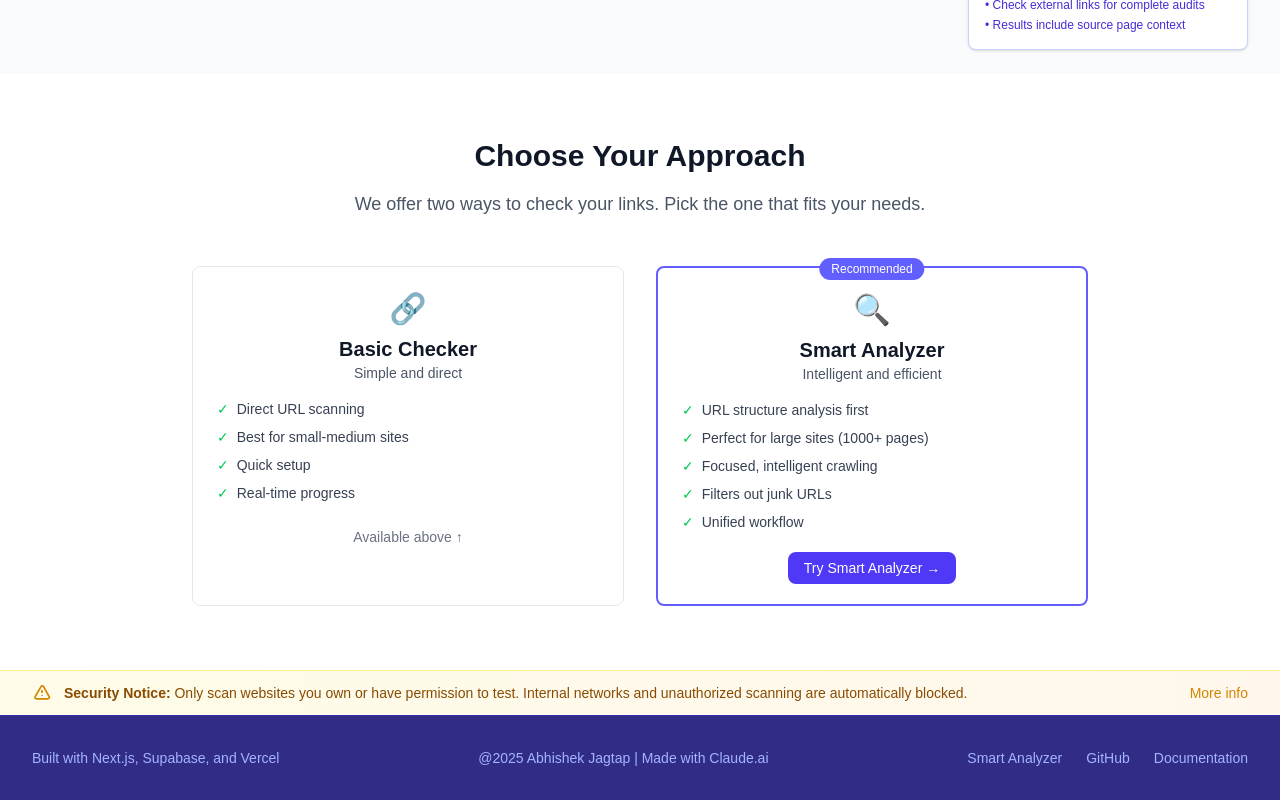
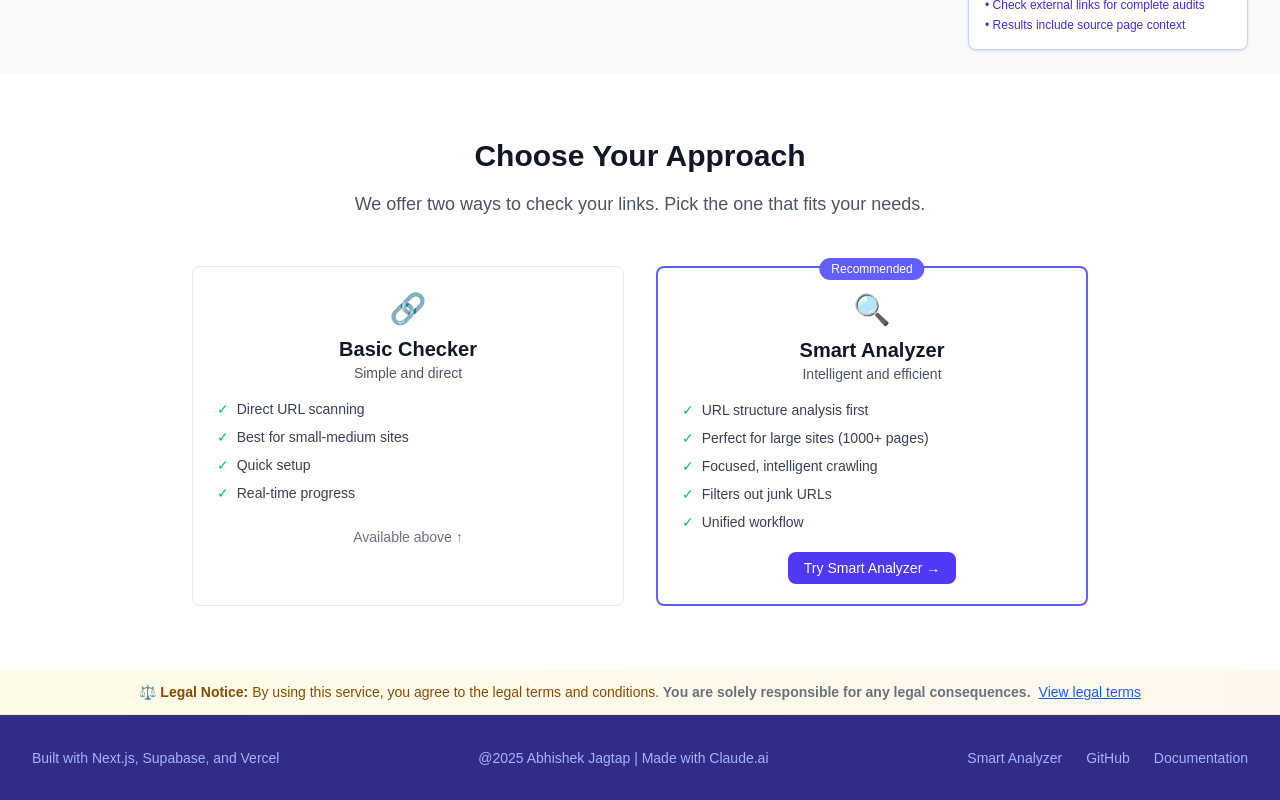
Before and after one commit to Abhishek-J-Sudo/broken-link-generator, a Next.js app: page / in a window 1280 px wide. Shown: the part 1285-2085 px from the top of the page. Built offline with nearby package versions, Linux system fonts and the light colour scheme.

Commit message:
added legalterms to main page

```diff
--- /dev/null
+++ b/src/app/components/LegalTerms.js
@@ -0,0 +1,91 @@
+// src/app/components/LegalTerms.js
+'use client';
+
+import { useState } from 'react';
+
+export default function LegalTerms({ variant = 'banner' }) {
+  const [isExpanded, setIsExpanded] = useState(false);
+
+  if (variant === 'banner') {
+    return (
+      <div className="bg-gradient-to-r from-yellow-50 to-orange-50 border-b border-yellow-200">
+        <div className="max-w-7xl mx-auto px-4 sm:px-6 lg:px-8 py-3">
+          <div className="text-center">
+            <p className="text-sm text-yellow-800">
+              <span className="font-semibold">⚖️ Legal Notice:</span> By using this service, you
+              agree to the legal terms and conditions.
+              <span className="font-semibold text-gray-500">
+                {' '}
+                You are solely responsible for any legal consequences.
+              </span>
+              <button
+                onClick={() => setIsExpanded(!isExpanded)}
+                className="text-blue-600 hover:text-blue-800 ml-2 underline"
+              >
+                {isExpanded ? 'Hide legal terms' : 'View legal terms'}
+              </button>
+            </p>
+
+            {isExpanded && (
+              <div className="mt-4 p-4 bg-white rounded-lg border border-gray-200 text-left max-w-4xl mx-auto">
+                <div className="grid grid-cols-1 md:grid-cols-2 gap-6">
+                  <div className="p-3 bg-red-50 border border-red-200 rounded">
+                    <h4 className="font-semibold text-red-900 mb-2">⚠️ USER LIABILITY</h4>
+                    <ul className="text-xs text-red-800 space-y-1">
+                      <li>
+                        • You are SOLELY responsible for ensuring scans are legal and authorized
+                      </li>
+                      <li>
+                        • You must comply with all applicable laws (CFAA, GDPR, cybersecurity laws)
+                      </li>
+                      <li>• Unauthorized scanning may result in criminal or civil penalties</li>
+                      <li>
+                        • You indemnify and hold harmless the service provider from any legal issues
+                      </li>
+                    </ul>
+                  </div>
+
+                  <div className="p-3 bg-gray-50 border border-gray-200 rounded">
+                    <h4 className="font-semibold text-gray-900 mb-2">🛡️ SERVICE DISCLAIMER</h4>
+                    <ul className="text-xs text-gray-700 space-y-1">
+                      <li>• Service provided "AS-IS" without any warranties or guarantees</li>
+                      <li>• We are NOT liable for any damages, losses, or legal consequences</li>
+                      <li>
+                        • No responsibility for false positives, missed issues, or service errors
+                      </li>
+                      <li>• Service may be discontinued or modified without notice</li>
+                    </ul>
+                  </div>
+                </div>
+
+                <div className="mt-4 p-3 bg-yellow-50 border border-yellow-200 rounded text-center">
+                  <p className="text-sm text-yellow-800">
+                    <strong>
+                      By proceeding, you acknowledge that you have read and agree to these terms.
+                    </strong>{' '}
+                    If you do not agree, you must not use this service.
+                  </p>
+                </div>
+              </div>
+            )}
+          </div>
+        </div>
+      </div>
+    );
+  }
+
+  // Compact footer version
+  return (
+    <div className="bg-gray-100 border-t border-gray-300">
+      <div className="max-w-7xl mx-auto px-4 sm:px-6 lg:px-8 py-4">
+        <div className="text-center">
+          <p className="text-sm text-gray-700">
+            <strong>Legal:</strong> You are solely responsible for ensuring authorized use. Service
+            provided "as-is" without warranties. Website owner not liable for any legal consequences
+            of your usage.
+          </p>
+        </div>
+      </div>
+    </div>
+  );
+}
--- a/src/app/components/SecurityNotice.js
+++ b/src/app/components/SecurityNotice.js
@@ -69,7 +69,7 @@ export default function SecurityNotice({ variant = 'compact' }) {
                 <strong>For Website Owners:</strong> This tool only checks link availability and
                 doesn't store content. To block our scanner, add to robots.txt:
                 <code className="bg-white text-gray-500 px-1 rounded font-mono">
-                  User-agent: Broken Link Checker Bot
+                  User-agent: Broken Link Checker Bot && Disallow: /
                 </code>
               </div>
             </div>
@@ -110,7 +110,7 @@ export default function SecurityNotice({ variant = 'compact' }) {
         <strong>For Website Owners:</strong> This tool only checks link availability and doesn't
         store content. <br /> To block our scanner, add to robots.txt:{' '}
         <code className="bg-white text-gray-500 px-1 rounded font-mono">
-          User-agent: Broken Link Checker Bot
+          User-agent: Broken Link Checker Bot && Disallow: /
         </code>
       </div>
     </div>
--- a/src/app/page.js
+++ b/src/app/page.js
@@ -7,6 +7,7 @@ import LargeCrawlForm from '@/app/components/LargeCrawlForm';
 import Header from '@/app/components/Header';
 import Footer from '@/app/components/Footer';
 import SecurityNotice from '@/app/components/SecurityNotice';
+import LegalTerms from './components/LegalTerms';
 
 export default function HomePage() {
   const [recentJobs, setRecentJobs] = useState([]);
@@ -235,8 +236,8 @@ export default function HomePage() {
           </div>
         </div>
       </div>
-      {/* Security notice */}
-      <SecurityNotice variant="compact" />
+      {/* Legal terms */}
+      <LegalTerms variant="banner" />
       {/* Footer */}
       <Footer />
     </div>
--- a/src/app/results/[jobId]/page.js
+++ b/src/app/results/[jobId]/page.js
@@ -493,7 +493,7 @@ export default function ResultsPage() {
               <h1 className="text-2xl font-bold text-gray-900">Link Check Results</h1>
               <p className="text-gray-600 break-all">{job?.url}</p>
               <div
-                onClick={() => router.push('/analyze?restore=true')}
+                onClick={() => router.push('/analyze')}
                 className="block w-full text-gray-500 p-2 cursor-pointer py-2 hover:text-indigo-500"
               >
                 ⬅ Back to Analysis
```
